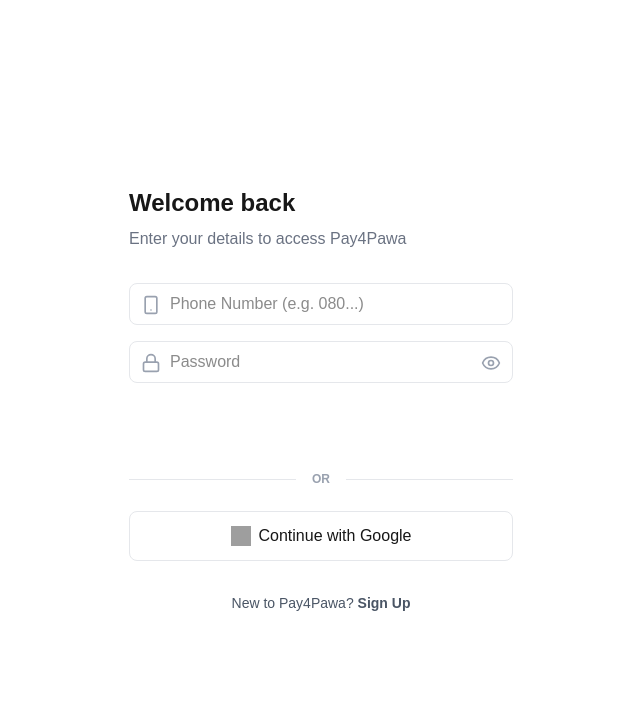
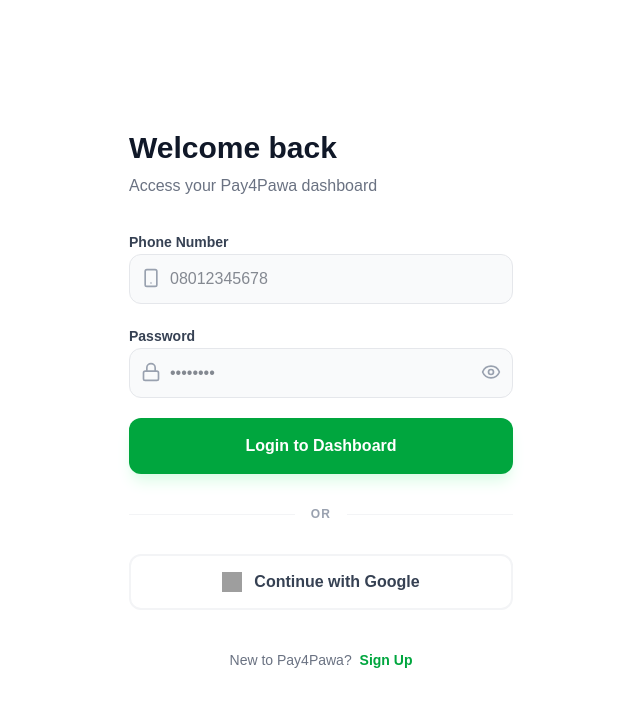
Before and after one commit to Moschifire/pay4pawa, a Next.js app: page /auth in a window 1280 px wide. Shown: the top 706 px of the page, without its empty margins (639-1279 px from the left). Built offline with nearby package versions, Linux system fonts and the light colour scheme; no server answers; grey boxes are pictures that could not be loaded.

Commit message:
signup buttons fixed

```diff
--- a/src/app/auth/page.tsx
+++ b/src/app/auth/page.tsx
@@ -6,7 +6,7 @@
 import { authSchema, normalizePhoneNumber } from "@/lib/utils/phone";
 import { auth } from "@/lib/firebase";
 import { signInWithPopup, GoogleAuthProvider, createUserWithEmailAndPassword, signInWithEmailAndPassword } from "firebase/auth";
-import { ShieldCheck, Smartphone, Lock, Eye, EyeOff } from 'lucide-react';
+import { Smartphone, Lock, Eye, EyeOff, RefreshCw } from 'lucide-react';
 import { setSession } from '@/lib/auth-utils';
 
 export default function AuthPage() {
@@ -21,23 +21,47 @@
     const onSubmit = async (data: any) => {
         setError("");
         const normalizedPhone = normalizePhoneNumber(data.phone);
-        // Sophisticated Hack: Using phone as email to allow Phone+Password in Firebase
+
+        // Convert phone to the internal pseudo-email format
         const pseudoEmail = `${normalizedPhone.replace('+', '')}@pay4pawa.auth`;
-        const userCredential = await signInWithEmailAndPassword(auth, pseudoEmail, data.password);
+
+        try {
+            let userCredential;
+
+            if (isSignup) {
+                // Create a NEW account
+                userCredential = await createUserWithEmailAndPassword(auth, pseudoEmail, data.password);
+                console.log("Account Created Successfully");
+            } else {
+                // Login to EXISTING account
+                userCredential = await signInWithEmailAndPassword(auth, pseudoEmail, data.password);
+                console.log("Logged in Successfully");
+            }
+
+            // Secure the session with the bouncer
             const token = await userCredential.user.getIdToken();
-        setSession(token); // Set the bouncer's pass
+            setSession(token);
+
+            // Move to dashboard
             window.location.href = "/dashboard";
 
-        try {
-            if (isSignup) {
-                await createUserWithEmailAndPassword(auth, pseudoEmail, data.password);
-                // Step to save phone number to Firestore would happen here
-            } else {
-                await signInWithEmailAndPassword(auth, pseudoEmail, data.password);
+        } catch (err: any) {
+            console.error("Firebase Auth Error Code:", err.code);
+
+            // Sophisticated error mapping
+            switch (err.code) {
+                case 'auth/invalid-credential':
+                    setError("Invalid phone number or password. If you're new, please click 'Sign Up' below.");
+                    break;
+                case 'auth/email-already-in-use':
+                    setError("This phone number is already registered. Try logging in instead.");
+                    break;
+                case 'auth/weak-password':
+                    setError("Password is too weak. Please use at least 8 characters.");
+                    break;
+                default:
+                    setError("Authentication failed. Please check your internet and try again.");
             }
-            window.location.href = "/dashboard";
-        } catch (err: any) {
-            setError(err.message.includes("auth/user-not-found") ? "Account not found" : err.message);
         }
     };
 
@@ -70,71 +94,91 @@
             </div>
 
             {/* Form Panel */}
-            <div className="flex flex-col justify-center p-8 md:p-16 bg-white">
+            <div className="flex flex-col justify-center p-8 md:p-16 bg-white min-h-screen">
                 <div className="mx-auto w-full max-w-sm">
                     <div className="mb-8">
-                        <h1 className="text-2xl font-bold">{isSignup ? "Create an account" : "Welcome back"}</h1>
-                        <p className="text-gray-500 mt-2">Enter your details to access Pay4Pawa</p>
+                        <h1 className="text-3xl font-extrabold text-gray-900">
+                            {isSignup ? "Create account" : "Welcome back"}
+                        </h1>
+                        <p className="text-gray-500 mt-2">Access your Pay4Pawa dashboard</p>
                     </div>
 
-                    <form onSubmit={handleSubmit(onSubmit)} className="space-y-4">
-                        {error && <div className="p-3 bg-red-50 text-red-600 text-sm rounded-lg">{error}</div>}
+                    <form onSubmit={handleSubmit(onSubmit)} className="space-y-5">
+                        {error && (
+                            <div className="p-3 bg-red-50 border border-red-200 text-red-600 text-sm rounded-xl">
+                                {error}
+                            </div>
+                        )}
 
+                        <div className="space-y-1">
+                            <label className="text-sm font-semibold text-gray-700">Phone Number</label>
                             <div className="relative">
-                            <Smartphone className="absolute left-3 top-3 h-5 w-5 text-gray-400" />
+                                <Smartphone className="absolute left-3 top-3.5 h-5 w-5 text-gray-400" />
                                 <input
                                     {...register("phone")}
-                                placeholder="Phone Number (e.g. 080...)"
-                                className="w-full pl-10 pr-4 py-2 border border-gray-200 rounded-lg focus:ring-2 focus:ring-brand-500 focus:border-transparent outline-none transition"
+                                    placeholder="08012345678"
+                                    className="w-full pl-10 pr-4 py-3 bg-gray-50 border border-gray-200 rounded-xl focus:ring-2 focus:ring-green-500 focus:bg-white outline-none transition text-gray-900"
                                 />
-                            {errors.phone && <span className="text-xs text-red-500">{errors.phone.message as string}</span>}
+                            </div>
+                            {errors.phone && <p className="text-xs text-red-500 mt-1">{errors.phone.message as string}</p>}
                         </div>
 
+                        <div className="space-y-1">
+                            <label className="text-sm font-semibold text-gray-700">Password</label>
                             <div className="relative">
-                            <Lock className="absolute left-3 top-3 h-5 w-5 text-gray-400" />
+                                <Lock className="absolute left-3 top-3.5 h-5 w-5 text-gray-400" />
                                 <input
                                     {...register("password")}
                                     type={showPassword ? "text" : "password"}
-                                placeholder="Password"
-                                className="w-full pl-10 pr-10 py-2 border border-gray-200 rounded-lg focus:ring-2 focus:ring-brand-500 outline-none transition"
+                                    placeholder="••••••••"
+                                    className="w-full pl-10 pr-10 py-3 bg-gray-50 border border-gray-200 rounded-xl focus:ring-2 focus:ring-green-500 focus:bg-white outline-none transition text-gray-900"
                                 />
                                 <button
                                     type="button"
                                     onClick={() => setShowPassword(!showPassword)}
-                                className="absolute right-3 top-3"
+                                    className="absolute right-3 top-3.5"
                                 >
                                     {showPassword ? <EyeOff className="h-5 w-5 text-gray-400" /> : <Eye className="h-5 w-5 text-gray-400" />}
                                 </button>
-                            {errors.password && <span className="text-xs text-red-500">{errors.password.message as string}</span>}
+                            </div>
+                            {errors.password && <p className="text-xs text-red-500 mt-1">{errors.password.message as string}</p>}
                         </div>
 
+                        {/* Primary Action Button */}
                         <button
+                            type="submit"
                             disabled={isSubmitting}
-                            className="w-full bg-brand-600 text-white font-bold py-3 rounded-lg hover:bg-brand-700 transition disabled:opacity-50"
+                            className="w-full bg-green-600 hover:bg-green-700 text-white font-bold py-4 rounded-xl shadow-lg shadow-green-100 transition-all transform active:scale-[0.98] disabled:opacity-70 flex justify-center items-center"
                         >
-                            {isSubmitting ? "Processing..." : isSignup ? "Create Account" : "Login"}
+                            {isSubmitting ? (
+                                <RefreshCw className="animate-spin h-5 w-5" />
+                            ) : (
+                                <span>{isSignup ? "Create Account" : "Login to Dashboard"}</span>
+                            )}
                         </button>
                     </form>
 
-                    <div className="relative flex items-center py-6">
-                        <div className="flex-grow border-t border-gray-200"></div>
-                        <span className="mx-4 text-gray-400 text-xs font-bold uppercase">or</span>
-                        <div className="flex-grow border-t border-gray-200"></div>
+                    <div className="relative flex items-center py-8">
+                        <div className="flex-grow border-t border-gray-100"></div>
+                        <span className="mx-4 text-gray-400 text-xs font-bold uppercase tracking-widest">or</span>
+                        <div className="flex-grow border-t border-gray-100"></div>
                     </div>
 
+                    {/* Google Button */}
                     <button
                         onClick={handleGoogleLogin}
-                        className="w-full border border-gray-200 py-3 rounded-lg flex items-center justify-center hover:bg-gray-50 transition font-medium"
+                        type="button"
+                        className="w-full border-2 border-gray-100 py-3.5 rounded-xl flex items-center justify-center hover:bg-gray-50 hover:border-gray-200 transition-all font-bold text-gray-700"
                     >
-                        <img src="https://www.gstatic.com/firebasejs/ui/2.0.0/images/action/google.svg" className="w-5 h-5 mr-2" alt="Google" />
+                        <img src="https://www.gstatic.com/firebasejs/ui/2.0.0/images/action/google.svg" className="w-5 h-5 mr-3" alt="Google" />
                         Continue with Google
                     </button>
 
-                    <p className="mt-8 text-center text-sm text-gray-600">
+                    <p className="mt-10 text-center text-sm text-gray-500">
                         {isSignup ? "Already have an account?" : "New to Pay4Pawa?"}{" "}
                         <button
                             onClick={() => setIsSignup(!isSignup)}
-                            className="text-brand-600 font-bold hover:underline"
+                            className="text-green-600 font-extrabold hover:underline ml-1"
                         >
                             {isSignup ? "Login" : "Sign Up"}
                         </button>
--- a/src/lib/firebase.ts
+++ b/src/lib/firebase.ts
@@ -3,7 +3,6 @@
 import { getFirestore } from "firebase/firestore";
 
 const firebaseConfig = {
-  // We will get these from your Firebase Console later
   apiKey: process.env.NEXT_PUBLIC_FIREBASE_API_KEY,
   authDomain: process.env.NEXT_PUBLIC_FIREBASE_AUTH_DOMAIN,
   projectId: process.env.NEXT_PUBLIC_FIREBASE_PROJECT_ID,
@@ -12,7 +11,11 @@
   appId: process.env.NEXT_PUBLIC_FIREBASE_APP_ID,
 };
 
-// Initialize Firebase as a singleton (prevents memory leaks)
+// Check if all variables are loaded
+if (!firebaseConfig.apiKey) {
+  console.error("Firebase API Key is missing. Check your .env.local file.");
+}
+
 const app = getApps().length > 0 ? getApp() : initializeApp(firebaseConfig);
 
 export const auth = getAuth(app);
```
Also changed, not shown: src/app/dashboard/page.tsx (added). Lines whose indentation alone changed are shown as unchanged.
